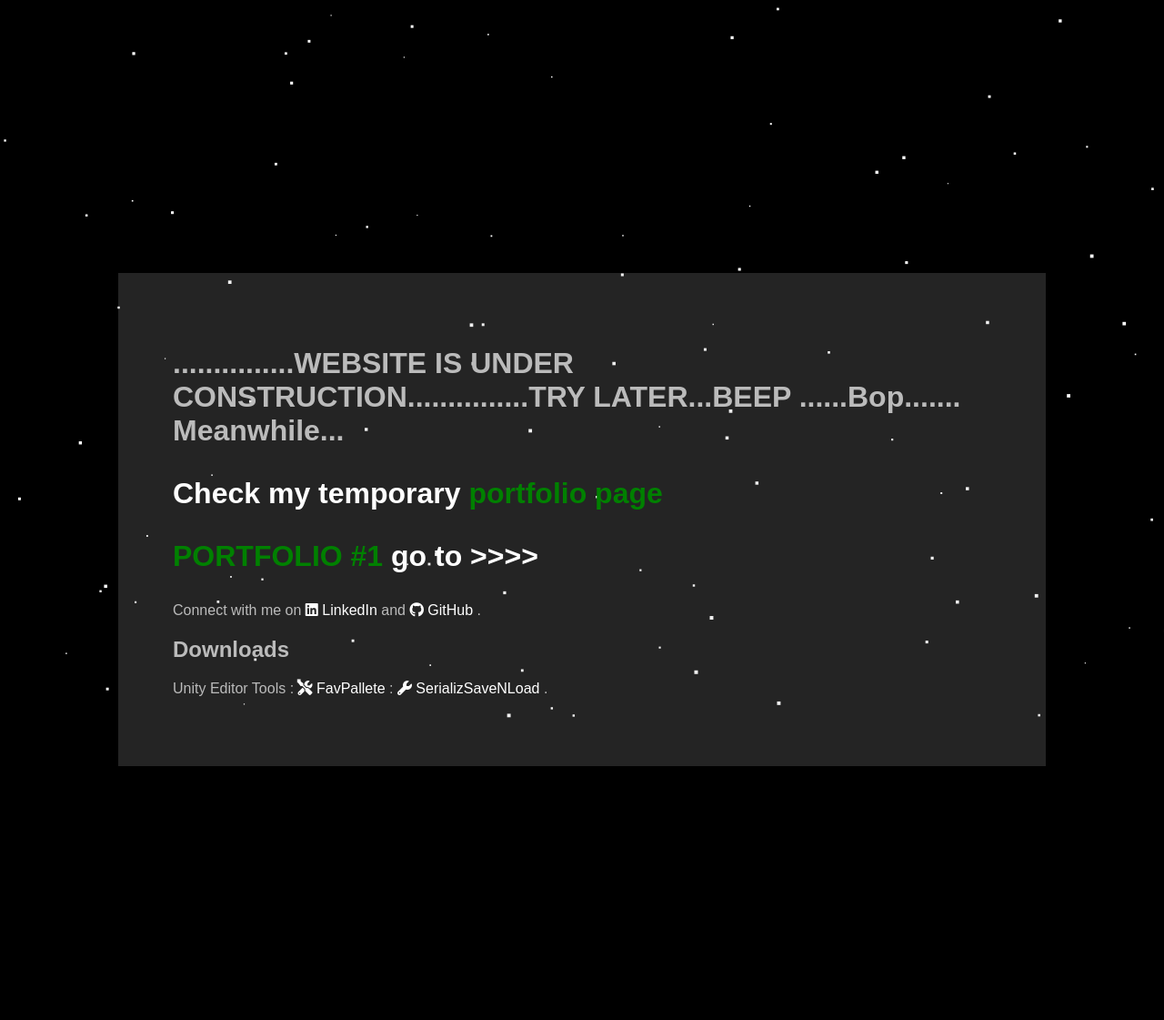
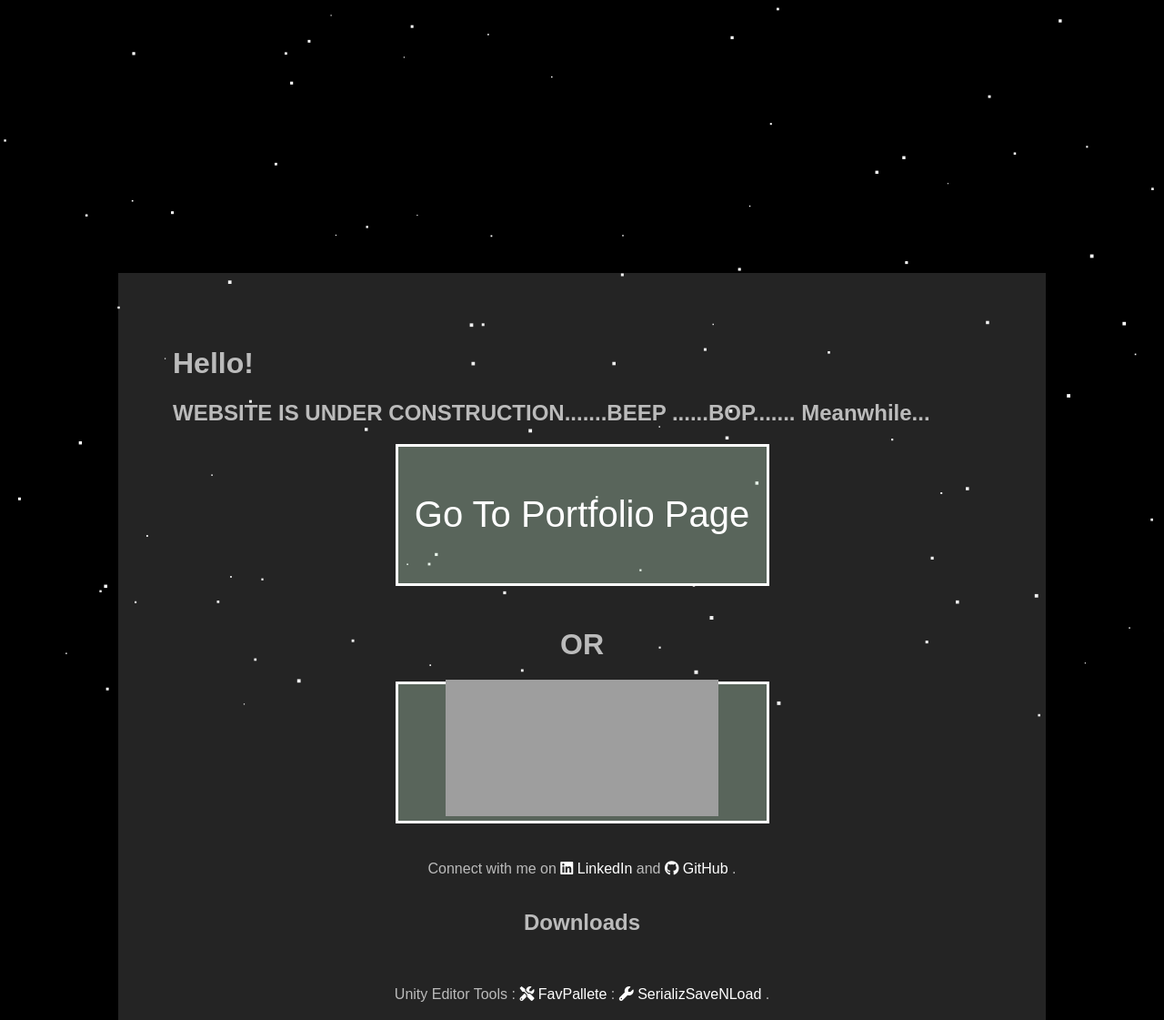
Before and after one commit to sravan-dascorp/sravan-dascorp.github.io, a plain HTML site: page index.html in a window 1280 px wide. Shown: the top 1121 px of the page at 91% size. Before the commit the page ends 842 px from the top, so only its background shows below. Drawn offline with Linux system fonts and the light colour scheme; grey boxes are pictures that could not be loaded.

Commit message:
Update index.html

```diff
--- a/index.html
+++ b/index.html
@@ -74,7 +74,6 @@
             width: 30%; /* 30% of the container's width */
             max-height: 100%; /* Ensure image doesn't exceed container height */
         }
-
         /* For responsiveness */
         @media (max-width: 768px) {
             .custom-container {
@@ -105,7 +104,26 @@
         .tool i {
             font-size: 24px;
             margin-bottom: 3px;
-        }
+        }.portfolio-container {
+      display: flex;
+	  flex-direction: column; /* Stack items vertically */
+      align-items: center;
+      justify-content: space-around;
+      margin-top: 20px;
+    }
+
+    .portfolio-box {
+      width: 45%;
+      height: 150px;
+      background-color: rgba(211, 250, 217, 0.3);
+      display: flex;
+      justify-content: center;
+      align-items: center;
+      font-size: 40px;
+      color: white;
+      border: 3px solid #ffffff;
+	  margin-bottom: 25px;
+    }
 		</style>
 	</head>
 <body>
@@ -114,19 +132,40 @@
 
 	<div id="info">
 
+		<h1>Hello!</h1>
+
+		<h2>WEBSITE IS UNDER CONSTRUCTION.......BEEP ......BOP....... Meanwhile...</h2>
+
+		<div class="portfolio-container">
+			<a href="https://sites.google.com/view/sravandas" class="portfolio-box">
+			    Go To  Portfolio Page
+			</a>
+				<h1> OR</h1>
+			<div class="portfolio-box">
+    <div>
+
+      <!-- Embed YouTube video -->
+
+      <iframe width="100%" height="100%" src="https://www.youtube.com/embed/k3cKrnlrhq8" frameborder="0" allowfullscreen></iframe>
+
+	</div>
+  </div>
 
 
-		<h1>...............WEBSITE IS UNDER CONSTRUCTION...............TRY LATER...BEEP ......Bop....... Meanwhile...</a></h1>
+
+			<!-- <a href="https://sites.google.com/view/sravandas" class="portfolio-box">
+			  Demo Reel Video
+			</a>
+			<p><iframe width="100%" height="100%" src="https://www.youtube.com/embed/dZWEcTXSre8" frameborder="0" allowfullscreen></iframe></p>p>
+		  </div>
+	   -->
+		<!-- <h1> <a href="https://sites.google.com/view/sravandas"><Check my  temporary <span class="green-text">portfolio</span> page.</p> </a> </a></h1>
 
 
-		<h1> <a href="https://sites.google.com/view/sravandas"><p>Check  my temporary <span class="green-text">portfolio page</span> </p> </a> </a></h1>
+		<h1> <a href="https://sites.google.com/view/sravandas"><p><span class="green-text">Game Dev Demo Reel</span>  go to >>>></p> </a> </a></h1>
 
-<!-- 		<h1> <a href="https://sites.google.com/view/sravandas"><Check my  temporary <span class="green-text">portfolio</span> page.</p> </a> </a></h1> -->
-
-
-		<h1> <a href="https://sites.google.com/view/sravandas"><p><span class="green-text">PORTFOLIO #1</span>  go to >>>></p> </a> </a></h1>
-
-
+		<div class="portfolio-box">Portfolio 1</div>
+		<div class="portfolio-box">Portfolio 2</div> -->
 
 <!-- 		<h1> <p><span class="green-text">PORTFOLIO #2</span>  ↓↓↓↓↓</p> </a> </a></h1>
 
@@ -141,7 +180,7 @@
 
 		<p>
 			Connect with me on
-			<a href="www.linkedin.com/in/sravan-das-bb0949" target="_blank">
+			<a href="https://www.linkedin.com/in/sravan-dascorp" target="_blank">
 				<i class="fab fa-linkedin"></i> LinkedIn
 			</a> and
 			<a href="https://github.com/sravan-dascorp" target="_blank">
```
